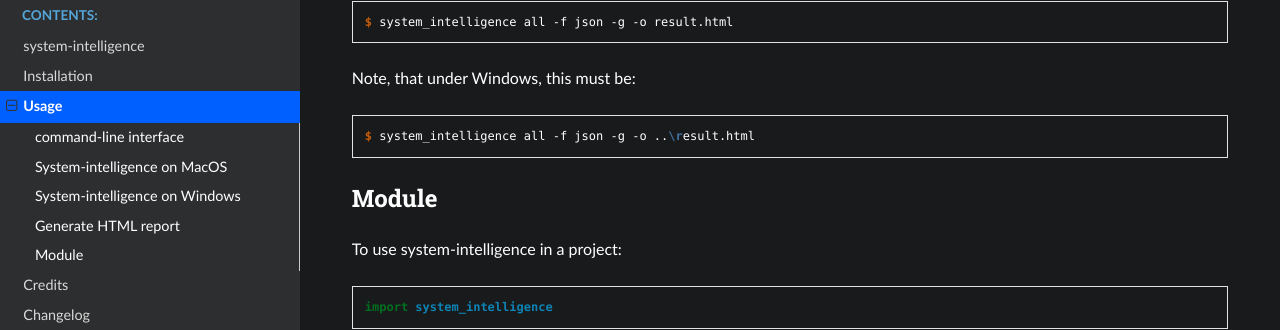
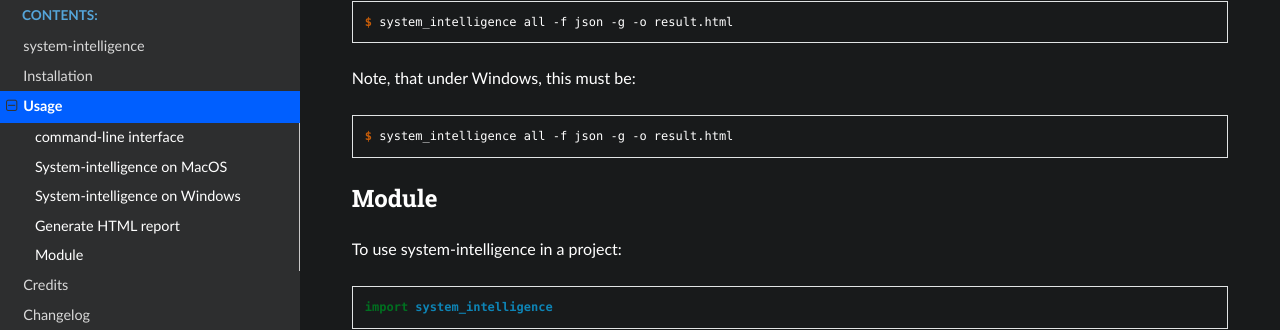
Before and after one commit to mlf-core/system-intelligence, a Sphinx documentation site: the page built from docs/usage.rst, in a window 1280 px wide and 900 px high, scrolled down 1637 px. Shown: the part 131-461 px from the top of the window. Built offline with Sphinx 7.4.7 and the Read the Docs theme 2.0.0, drawn with Linux system fonts in a browser that asks for light colours.

Commit message:
Update docs/usage.rst

```diff
--- a/docs/usage.rst
+++ b/docs/usage.rst
@@ -86,7 +86,7 @@ Note, that under Windows, this must be:
 
 .. code-block:: console
 
-    $ system_intelligence all -f json -g -o ..\result.html
+    $ system_intelligence all -f json -g -o result.html
 
 Module
 ---------
```
